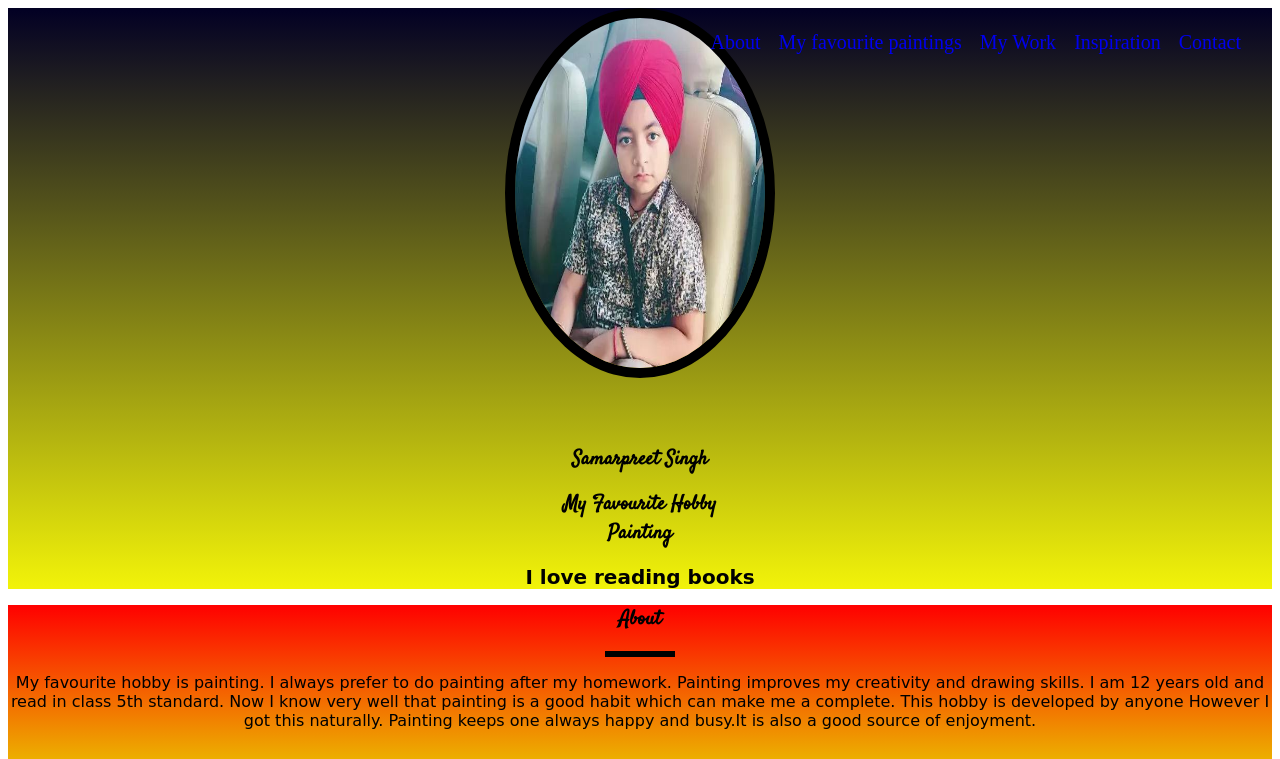
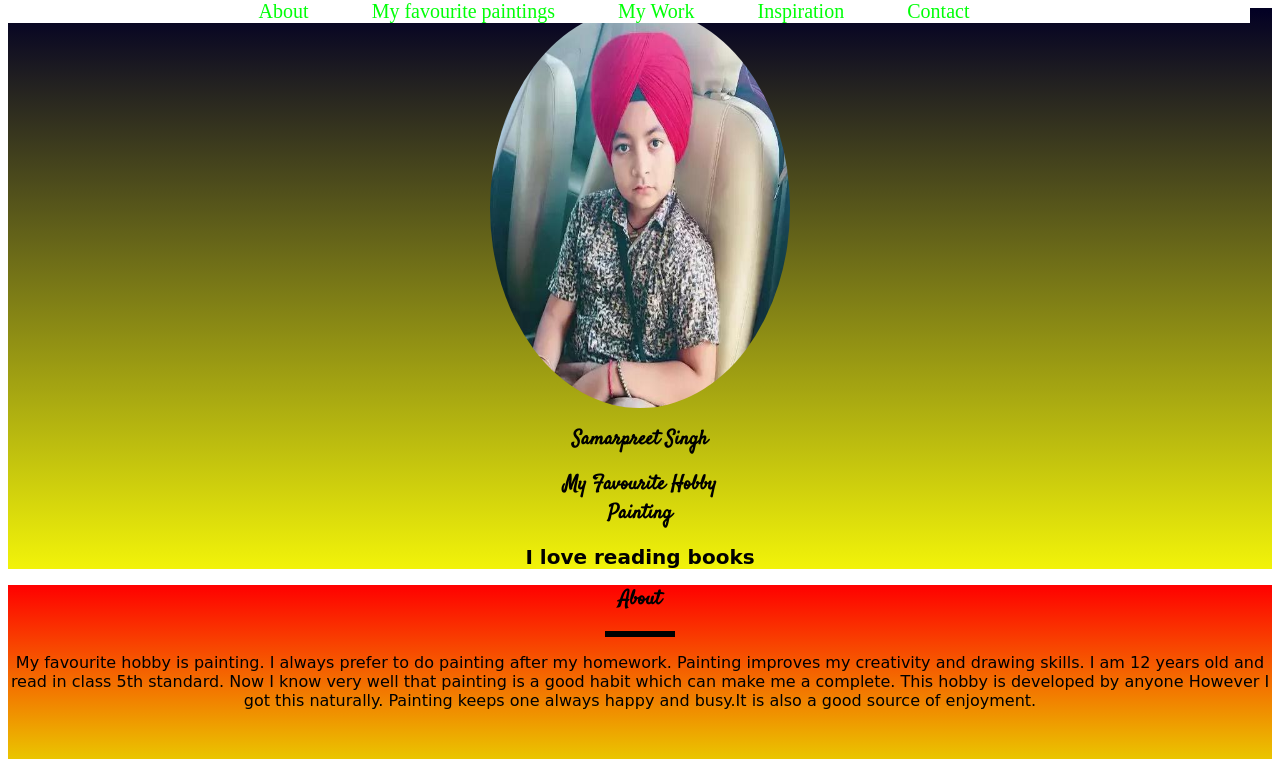
Before and after one commit to SamarpreetSingh787/Project-59, a plain HTML site: page index.html in a window 1280 px wide. Shown: the top 759 px of the page. Drawn offline with Linux system fonts and the light colour scheme.

Commit message:
Add files via upload

```diff
--- a/index.html
+++ b/index.html
@@ -11,6 +11,7 @@
 </head>
 
 <body>
+    <center>
     <ul class="menu">
         <li class="link"><a href="#About">About</a></li>
         <li class="link"><a href="#Paintings">My favourite paintings</a></li>
@@ -18,6 +19,7 @@
         <li class="link"><a href="#Inspi">Inspiration</a></li>
         <li class="link"><a href="#Contact">Contact</a></li>
     </ul>
+    </center>
     <section id="welcome">
         <div>
             <img src="Samar1.jpg">
@@ -78,11 +80,14 @@
         <button class="button"><a href="Contact">Click here to get my contact</a></button>
     </section>
     <section id="Contact">
-        <div id="line"></div>
-        <h1>Contact</h1>
-        <p1>+91-9815034542</p1>
-        <br>
-        <br>
+    <h1>Contact</h1>
+        <div class="line"></div>
+        <div class="Contact_1">
+        <a href="mailto:gnpsssmakowal@gmail.com?Subject=Hello">
+            <i class="fa fa-envelope"></i>&nbsp;&nbsp;<h3>gnpsssmakowal@gmail.com</h3></a>
+                                                                            <br>
+                                                                             <br>
+            </div>
         <button class="button"><a href="welcome">Click here to go to the welcome page</a></button>
     </section>
 
--- a/style.css
+++ b/style.css
@@ -1,3 +1,10 @@
+html {
+    scroll-behavior: smooth;
+}
+body {
+    text-align: center;
+}
+
 #welcome {
     text-align: center;
     background: linear-gradient(#020024 0%, #f2f309 100%);
@@ -54,32 +61,32 @@ h2 {
 }
 
 p {
-    text-shadow: 2px 2px #F8BBDO;
     font-family: 'Lobster Two', cursive;
 }
 
 .menu {
     list-style: none;
     font-family: 'Lobster', cursive;
+    background: white;
     position: fixed;
-    top: 10px;
+    top: 0px;
     right: 30px;
-    float: right;
+    z-index: 10;
     cursor: pointer;
+    width: 100%;
+    margin-top: 0px;
 }
 
 .link {
-    float: left;
+    display: inline;
     color: #3309f3;
-    padding-top: 5px;
-    padding-bottom: 5px;
-    padding-left: 9px;
-    padding-right: 9px;
-    font-family: 'Kaushan Script';
+    padding-left: 33px;
+    padding-right: 25px;
+    font-family: 'Dancing Script';
     font-size: 20px;
 }
 
-img {
+a img {
     width: 250px;
     margin-bottom: 50px;
     border-radius: 50%;
@@ -87,11 +94,14 @@ img {
 }
 
 .link:hover {
+    text-decoration: underline;
     background-color: #e6f309;
+    font-size: 25px;
 }
 
 a {
     text-decoration: none;
+    color: #00ff07;
 }
 
 .line {
@@ -111,9 +121,12 @@ a {
     display: inline-block;
     font-size: 16px;
 }
+
 img {
     transition: transform .2s;
-    border:10px solid #000;
+    height: 400px;
+    width: 300px;
+    border-radius: 50%;
 }
 
 img:hover {
```
